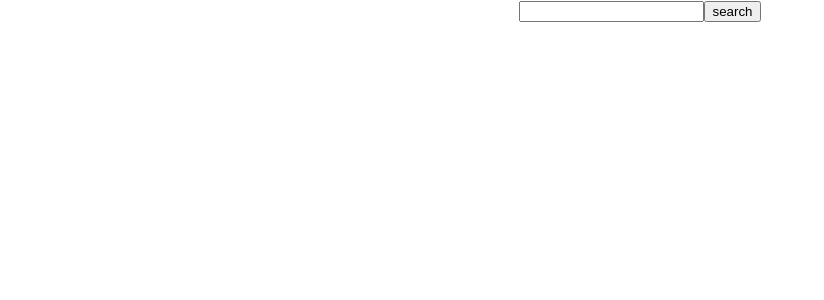
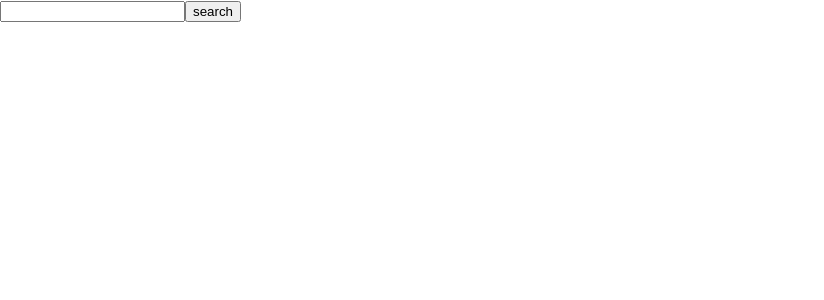
Before and after one commit to SecretJuJu/trash-dictionary, a React (Create React App) app in the folder front-end/: page / in a window 1280 px wide. Shown: the top 300 px of the page, without its empty margins (0-824 px from the left). Built offline with nearby package versions, Linux system fonts and the light colour scheme.

Commit message:
feat: add router function

```diff
--- a/front-end/src/App.tsx
+++ /dev/null
@@ -1,13 +0,0 @@
-import React from 'react';
-import { Search } from './components/search'
-import './App.css';
-
-function App() {
-  return (
-    <div className="App">
-      <Search />
-    </div>
-  );
-}
-
-export default App;
--- a/front-end/src/index.tsx
+++ b/front-end/src/index.tsx
@@ -1,15 +1,10 @@
 import React from 'react';
 import ReactDOM from 'react-dom';
 import './index.css';
-import App from './App';
+import Root from './root';
 import reportWebVitals from './reportWebVitals';
 
-ReactDOM.render(
-  <React.StrictMode>
-    <App />
-  </React.StrictMode>,
-  document.getElementById('root')
-);
+ReactDOM.render(<Root />, document.getElementById('root'));
 
 // If you want to start measuring performance in your app, pass a function
 // to log results (for example: reportWebVitals(console.log))
--- /dev/null
+++ b/front-end/src/root.tsx
@@ -0,0 +1,11 @@
+import React from 'react'
+import { BrowserRouter } from 'react-router-dom'
+import App from './shared/App'
+
+const Root = () => (
+    <BrowserRouter>
+        <App/>
+    </BrowserRouter>
+);
+
+export default Root;
--- /dev/null
+++ b/front-end/src/shared/App.tsx
@@ -0,0 +1,16 @@
+import React, { Component } from 'react';
+import { Search } from '../components/search'
+import { Route } from 'react-router-dom';
+import './App.css';
+
+class App extends Component {
+  render () {
+    return (
+      <div>
+          <Route exact path="/" component={Search}/>
+      </div>
+    );
+  }
+}
+
+export default App;
```
Also changed, not shown: front-end/src/shared/App.css (renamed from front-end/src/App.css), 2 other files (tests, documents, lock files or other folders).
